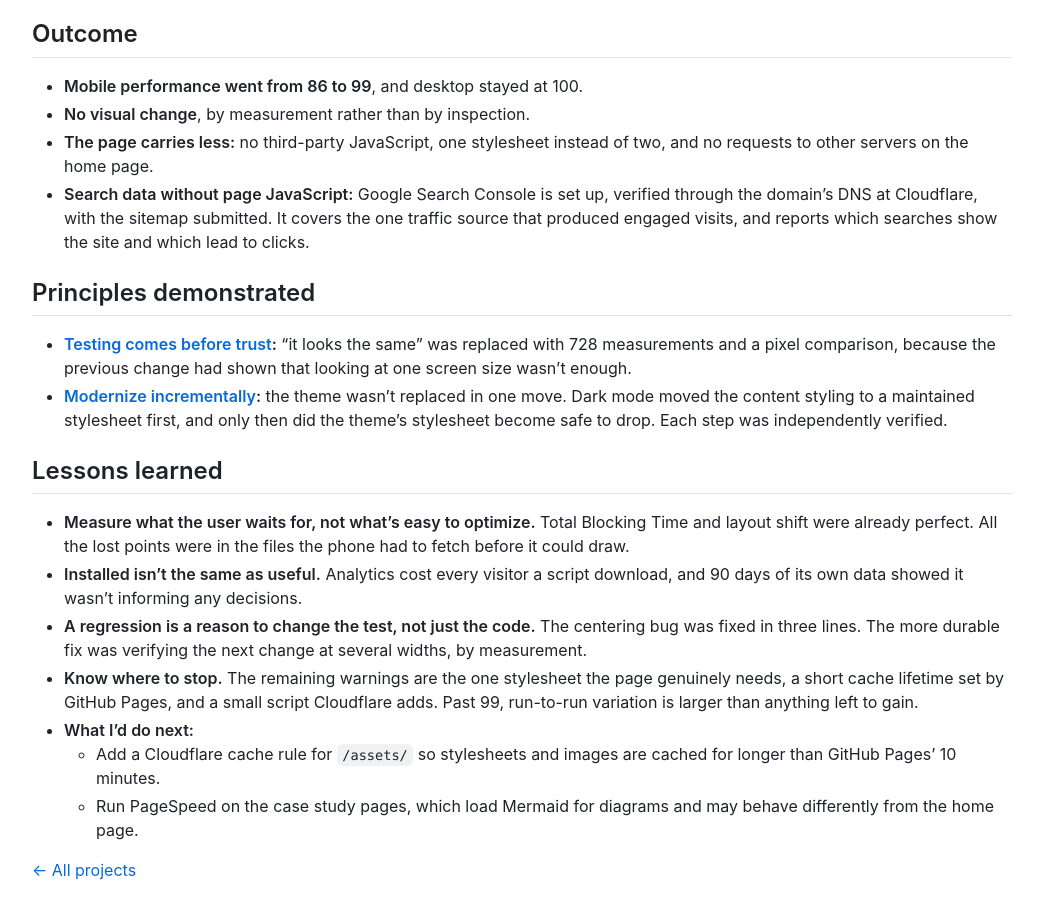
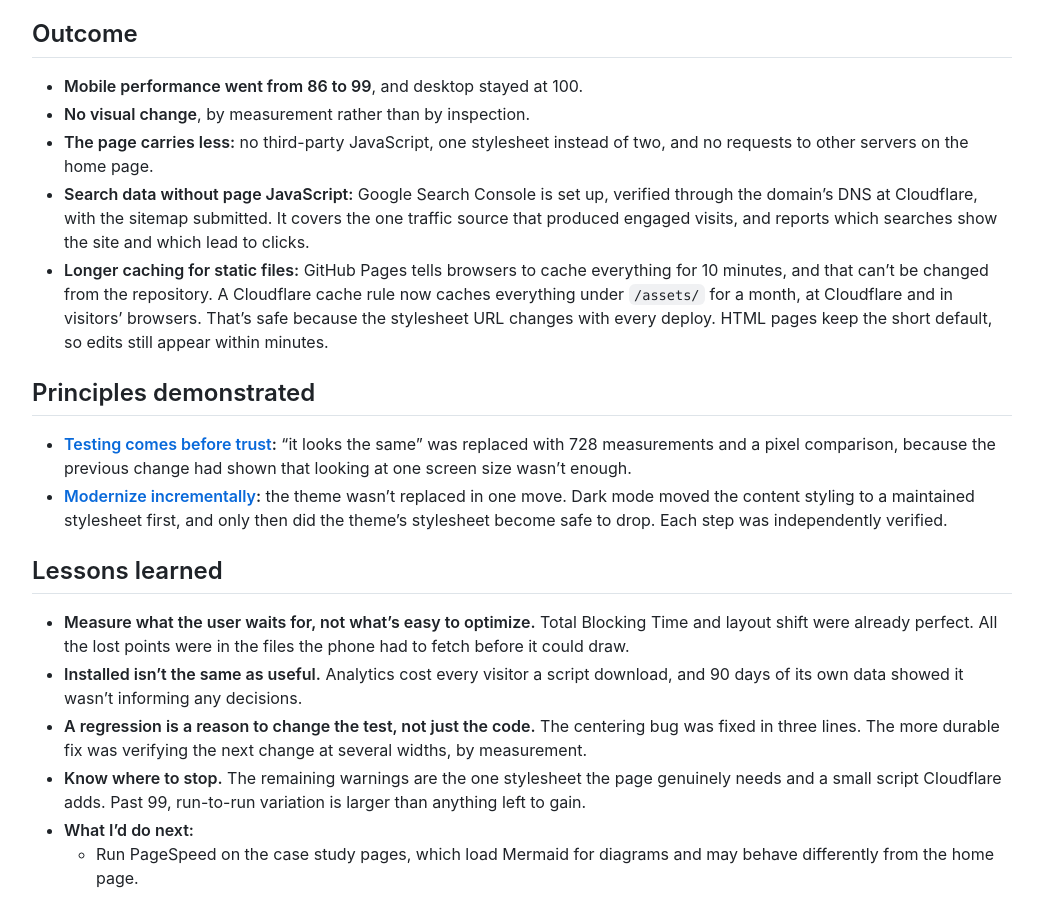
Before and after one commit to jackson-asmith/jacksonsmith.github.io, a Jekyll site: the page built from _projects/site-performance.md, in a window 1280 px wide and 900 px high, scrolled down 3087 px. Shown: the whole window, without its empty margins (118-1161 px from the left). Built offline with Jekyll 4.4.1, drawn with Linux system fonts in a browser that asks for light colours.

Commit message:
Case study: Cloudflare cache rule for /assets/ is in place
Move the cache rule from "What I'd do next" into the Outcome section, and
drop the short cache lifetime from the remaining-warnings list in Lessons.

Co-Authored-By: Claude Opus 5.5 <noreply@anthropic.com>
Claude-Session: https://claude.ai/code/session_017wXRsrov1kafio7UoxugP2

```diff
--- a/_projects/site-performance.md
+++ b/_projects/site-performance.md
@@ -91,6 +91,7 @@ The day before, the dark-mode change had shipped a bug: content was pinned to th
 * **No visual change**, by measurement rather than by inspection.
 * **The page carries less:** no third-party JavaScript, one stylesheet instead of two, and no requests to other servers on the home page.
 * **Search data without page JavaScript:** Google Search Console is set up, verified through the domain's DNS at Cloudflare, with the sitemap submitted. It covers the one traffic source that produced engaged visits, and reports which searches show the site and which lead to clicks.
+* **Longer caching for static files:** GitHub Pages tells browsers to cache everything for 10 minutes, and that can't be changed from the repository. A Cloudflare cache rule now caches everything under `/assets/` for a month, at Cloudflare and in visitors' browsers. That's safe because the stylesheet URL changes with every deploy. HTML pages keep the short default, so edits still appear within minutes.
 
 ## Principles demonstrated
 
@@ -102,7 +103,6 @@ The day before, the dark-mode change had shipped a bug: content was pinned to th
 * **Measure what the user waits for, not what's easy to optimize.** Total Blocking Time and layout shift were already perfect. All the lost points were in the files the phone had to fetch before it could draw.
 * **Installed isn't the same as useful.** Analytics cost every visitor a script download, and 90 days of its own data showed it wasn't informing any decisions.
 * **A regression is a reason to change the test, not just the code.** The centering bug was fixed in three lines. The more durable fix was verifying the next change at several widths, by measurement.
-* **Know where to stop.** The remaining warnings are the one stylesheet the page genuinely needs, a short cache lifetime set by GitHub Pages, and a small script Cloudflare adds. Past 99, run-to-run variation is larger than anything left to gain.
+* **Know where to stop.** The remaining warnings are the one stylesheet the page genuinely needs and a small script Cloudflare adds. Past 99, run-to-run variation is larger than anything left to gain.
 * **What I'd do next:**
-  * Add a Cloudflare cache rule for `/assets/` so stylesheets and images are cached for longer than GitHub Pages' 10 minutes.
   * Run PageSpeed on the case study pages, which load Mermaid for diagrams and may behave differently from the home page.
```
